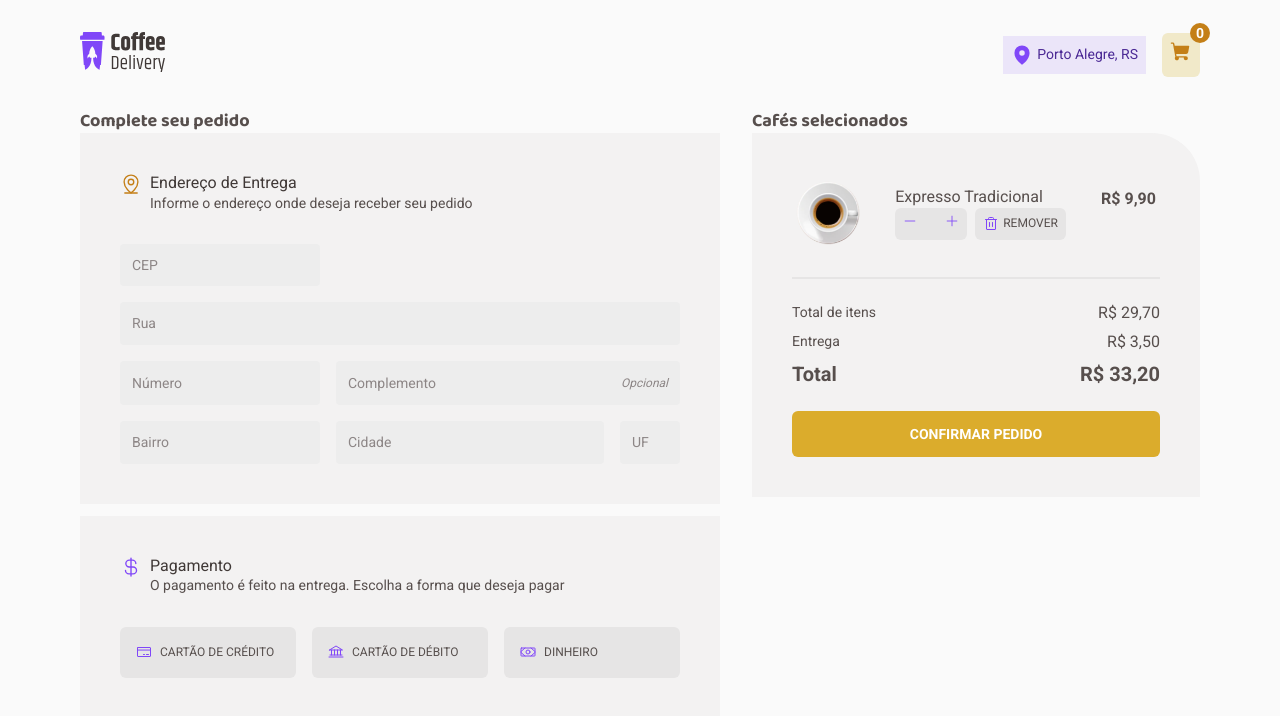
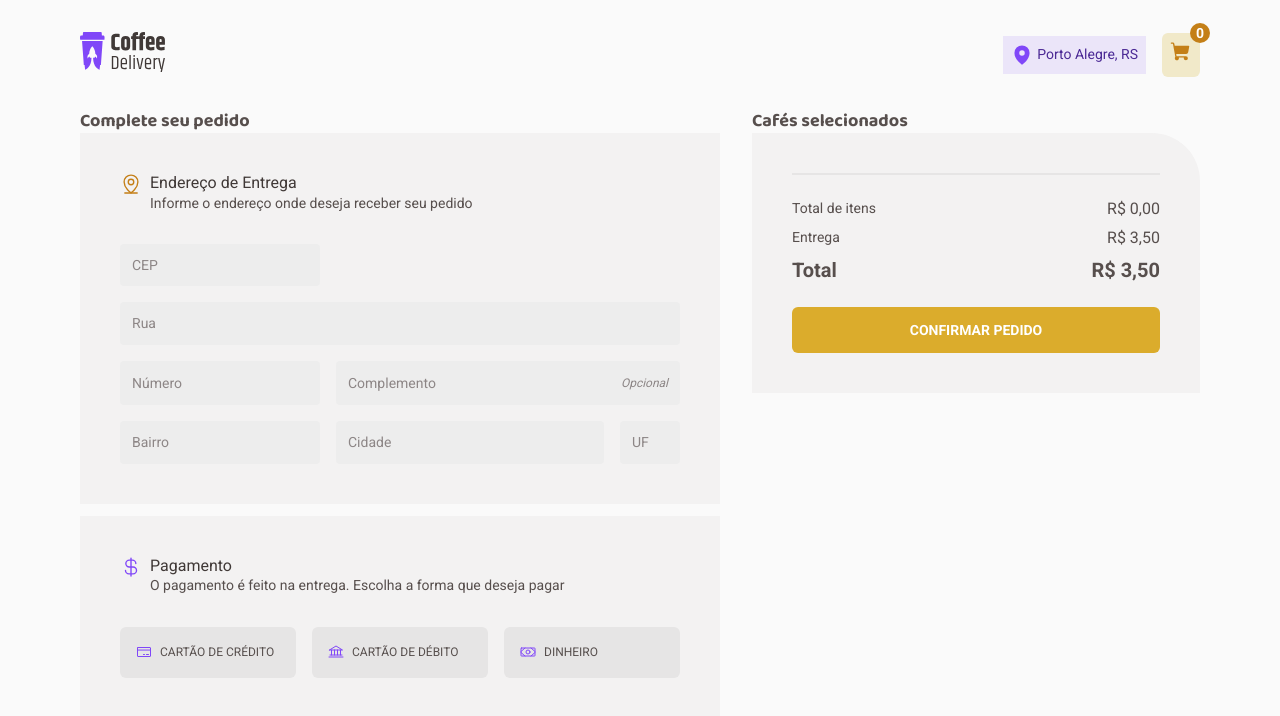
Before and after one commit to jaon82/react-coffee-delivery, a React (Vite) app: page /order in a window 1280 px wide. Shown: the top 716 px of the page. Built offline with nearby package versions, Linux system fonts and the light colour scheme.

Commit message:
Add order items resume

```diff
--- a/src/components/NumberInput/index.tsx
+++ b/src/components/NumberInput/index.tsx
@@ -13,11 +13,15 @@ export default function NumberInput({
 }: NumberInputProps) {
   return (
     <NumberInputContainer>
-      <CountButton onClick={handleDecreaseQuantity} disabled={quantity === 1}>
+      <CountButton
+        onClick={handleDecreaseQuantity}
+        disabled={quantity === 1}
+        type="button"
+      >
         <Minus size={14} />
       </CountButton>
       <span>{quantity}</span>
-      <CountButton onClick={handleIncreaseQuantity}>
+      <CountButton onClick={handleIncreaseQuantity} type="button">
         <Plus size={14} />
       </CountButton>
     </NumberInputContainer>
--- a/src/components/OrderItem/index.tsx
+++ b/src/components/OrderItem/index.tsx
@@ -7,24 +7,51 @@ import {
   RemoveItemButton,
 } from "./styles";
 
-import expressoTradicionalImg from "../../assets/expresso-tradicional.png";
+import useOrder from "../../hooks/useOrder";
 
-export default function OrderItem() {
+interface OrderCoffee {
+  id: number;
+  image: string;
+  types: string[];
+  name: string;
+  description: string;
+  price: number;
+  quantity: number;
+}
+interface OrderItemProps {
+  item: OrderCoffee;
+}
+export default function OrderItem({ item }: OrderItemProps) {
+  const { incrementItemQuantity, decrementItemQuantity, removeItem } =
+    useOrder();
+
+  const totalPrice = item.price * item.quantity;
+
   return (
     <OrderItemContainer>
-      <img src={expressoTradicionalImg} width={64} />
+      <img src={item.image} width={64} />
       <ItemInfo>
-        <span>Expresso Tradicional</span>
+        <span>{item.name}</span>
         <div>
-          <NumberInput />
-          <RemoveItemButton>
+          <NumberInput
+            quantity={item.quantity}
+            handleDecreaseQuantity={() => decrementItemQuantity(item.id)}
+            handleIncreaseQuantity={() => incrementItemQuantity(item.id)}
+          />
+          <RemoveItemButton onClick={() => removeItem(item.id)}>
             <Trash size={16} />
             <span>Remover</span>
           </RemoveItemButton>
         </div>
       </ItemInfo>
       <ItemValue>
-        <span>R$ 9,90</span>
+        <span>
+          {totalPrice.toLocaleString("pt-BR", {
+            minimumFractionDigits: 2,
+            currency: "BRL",
+            style: "currency",
+          })}
+        </span>
       </ItemValue>
     </OrderItemContainer>
   );
--- a/src/contexts/OrderContext.tsx
+++ b/src/contexts/OrderContext.tsx
@@ -1,6 +1,6 @@
 import { ReactNode, createContext, useState } from "react";
 
-interface Item {
+export interface Item {
   id: number;
   quantity: number;
 }
@@ -11,6 +11,9 @@ interface OrderContextProps {
   items: Item[];
   orders: Order[];
   addItem: (itemId: number, quantity: number) => void;
+  removeItem: (itemId: number) => void;
+  incrementItemQuantity: (itemId: number) => void;
+  decrementItemQuantity: (itemId: number) => void;
 }
 
 export const OrderContext = createContext({} as OrderContextProps);
@@ -34,16 +37,44 @@ export function OrderContextProvider({ children }: OrderContextProviderProps) {
 
   console.log(items);
 
-  const removeItem = () => {};
+  const removeItem = (itemId: number) => {
+    const itemsUpdated = items.filter((item) => item.id !== itemId);
+    setItems(itemsUpdated);
+  };
 
-  const incrementItemQuantity = () => {};
+  const incrementItemQuantity = (itemId: number) => {
+    const itemsUpdated = items.map((item) => {
+      if (item.id == itemId) {
+        item.quantity++;
+      }
+      return item;
+    });
+    setItems(itemsUpdated);
+  };
 
-  const decrementItemQuantity = () => {};
+  const decrementItemQuantity = (itemId: number) => {
+    const itemsUpdated = items.map((item) => {
+      if (item.id == itemId) {
+        item.quantity--;
+      }
+      return item;
+    });
+    setItems(itemsUpdated);
+  };
 
   const confirmOrder = () => {};
 
   return (
-    <OrderContext.Provider value={{ items, orders, addItem }}>
+    <OrderContext.Provider
+      value={{
+        items,
+        orders,
+        addItem,
+        removeItem,
+        incrementItemQuantity,
+        decrementItemQuantity,
+      }}
+    >
       {children}
     </OrderContext.Provider>
   );
--- a/src/pages/Order/intex.tsx
+++ b/src/pages/Order/intex.tsx
@@ -12,6 +12,7 @@ import { zodResolver } from "@hookform/resolvers/zod";
 import OrderItem from "../../components/OrderItem";
 import RadioButton from "../../components/RadioButton";
 import TextInput from "../../components/TextInput";
+import useOrder from "../../hooks/useOrder";
 import {
   AddressFields,
   Divider,
@@ -27,6 +28,8 @@ import {
   PaymentOptionsContainer,
 } from "./styles";
 
+import coffeesList from "../../coffees.json";
+
 const orderValidationSchema = zod.object({
   cep: zod.number(),
   street: zod.string(),
@@ -41,6 +44,8 @@ const orderValidationSchema = zod.object({
 type OrderFormData = zod.infer<typeof orderValidationSchema>;
 
 export default function Order() {
+  const shippmentPrice = 3.5;
+  const { items } = useOrder();
   const { register, handleSubmit, formState, reset } = useForm<OrderFormData>({
     resolver: zodResolver(orderValidationSchema),
   });
@@ -51,6 +56,21 @@ export default function Order() {
   };
 
   console.log(formState.errors);
+
+  const orderCoffees = items.map((item) => {
+    const coffee = coffeesList.find((coffee) => coffee.id === item.id)!;
+    return {
+      ...coffee,
+      quantity: item.quantity,
+    };
+  });
+
+  const totalItemsPrice = orderCoffees.reduce((sum, orderCoffee) => {
+    sum += orderCoffee.price * orderCoffee.quantity;
+    return sum;
+  }, 0);
+
+  const totalPrice = shippmentPrice + totalItemsPrice;
 
   return (
     <OrderContainer onSubmit={handleSubmit(handleCreateOrder)}>
@@ -116,23 +136,43 @@ export default function Order() {
       <div>
         <OrderSectionTitle>Cafés selecionados</OrderSectionTitle>
         <OrdeResume>
-          <OrderItem />
+          {orderCoffees.map((orderCoffee) => (
+            <OrderItem item={orderCoffee} key={orderCoffee.id} />
+          ))}
           <Divider />
           <OrderTotal>
             <div>
               <span>Total de itens</span>
-              <span>R$ 29,70</span>
+              <span>
+                {totalItemsPrice.toLocaleString("pt-BR", {
+                  minimumFractionDigits: 2,
+                  currency: "BRL",
+                  style: "currency",
+                })}
+              </span>
             </div>
             <div>
               <span>Entrega</span>
-              <span>R$ 3,50</span>
+              <span>
+                {shippmentPrice.toLocaleString("pt-BR", {
+                  minimumFractionDigits: 2,
+                  currency: "BRL",
+                  style: "currency",
+                })}
+              </span>
             </div>
             <div>
               <span>Total</span>
-              <span>R$ 33,20</span>
+              <span>
+                {totalPrice.toLocaleString("pt-BR", {
+                  minimumFractionDigits: 2,
+                  currency: "BRL",
+                  style: "currency",
+                })}
+              </span>
             </div>
           </OrderTotal>
-          <button>Confirmar pedido</button>
+          <button disabled={orderCoffees.length === 0}>Confirmar pedido</button>
         </OrdeResume>
       </div>
     </OrderContainer>
--- a/src/pages/Order/styles.ts
+++ b/src/pages/Order/styles.ts
@@ -46,6 +46,10 @@ export const OrdeResume = styled(BaseCard)`
 
     &:hover {
       opacity: 0.75;
+    }
+
+    &:disabled {
+      cursor: not-allowed;
     }
   }
 `;
```
